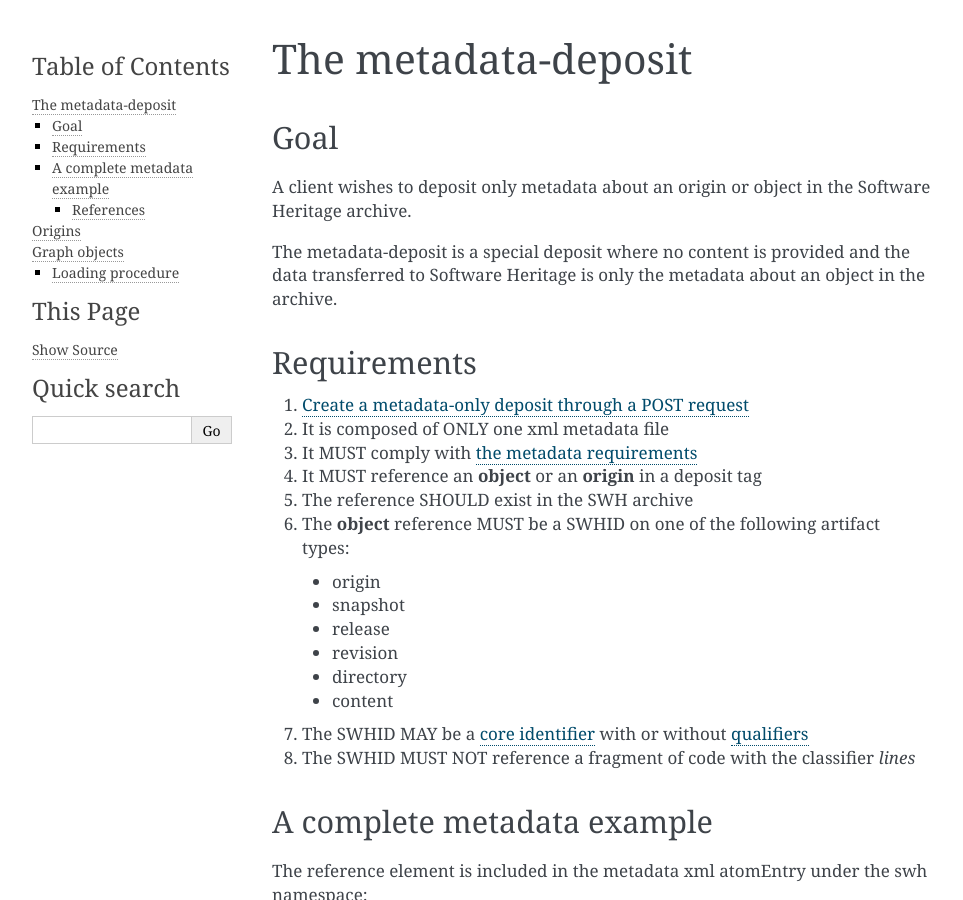
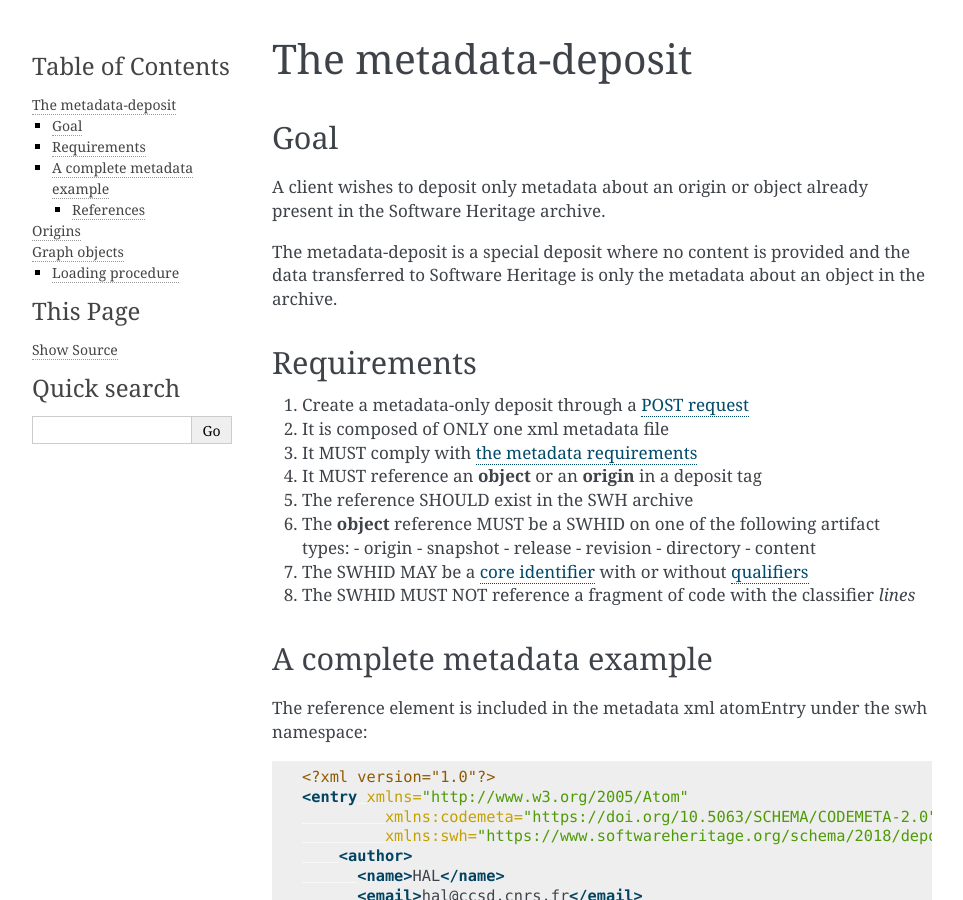
Before and after one commit to SoftwareHeritage/swh-deposit, a Sphinx documentation site: the page built from docs/specs/spec-meta-deposit.rst, in a window 1280 px wide and 900 px high. Shown: the whole window, without its empty margins (148-1111 px from the left). Built offline with Sphinx 7.4.7, drawn with Linux system fonts in a browser that asks for light colours; pages that are not in the unit, such as notebooks, are missing from menus.

Commit message:
Fix the sphinx config
Commit 455d780c did add the:

  extensions = ["sphinx.ext.autosectionlabel"]

which provoques 2 problems:
- previous extensions (from swh.doc) are disabled,
- this autosectionlabel extension does produces a lot of "duplicate label"
  warnings.

So get rid of this line in conf.py and use explicit labels in
spec-meta-deposit.rst.

Also fix an indentation problem in this file.

```diff
--- a/docs/conf.py
+++ b/docs/conf.py
@@ -6,5 +6,3 @@
 django.setup()
 
 from swh.docs.sphinx.conf import *  # NoQA
-
-extensions = ["sphinx.ext.autosectionlabel"]
--- a/docs/endpoints/collection.rst
+++ b/docs/endpoints/collection.rst
@@ -1,3 +1,4 @@
+.. _API-create-deposit:
 Create deposit
 ^^^^^^^^^^^^^^^
 
--- a/docs/metadata.rst
+++ b/docs/metadata.rst
@@ -6,6 +6,8 @@
 When making a software deposit into the SWH archive, one can add
 information describing the software artifact and the software project.
 
+
+.. _metadata-requirements:
 
 Metadata requirements
 ---------------------
--- a/docs/specs/spec-meta-deposit.rst
+++ b/docs/specs/spec-meta-deposit.rst
@@ -3,8 +3,9 @@
 
 Goal
 ----
-A client wishes to deposit only metadata about an origin or object in the
-Software Heritage archive.
+
+A client wishes to deposit only metadata about an origin or object already
+present in the Software Heritage archive.
 
 The metadata-deposit is a special deposit where no content is
 provided and the data transferred to Software Heritage is only
@@ -13,18 +14,18 @@
 Requirements
 ------------
 
-1. :ref:`Create a metadata-only deposit through a POST request<Create deposit>`
+1. Create a metadata-only deposit through a :ref:`POST request<API-create-deposit>`
 2. It is composed of ONLY one xml metadata file
-3. It MUST comply with :ref:`the metadata requirements<Metadata Requirements>`
+3. It MUST comply with :ref:`the metadata requirements<metadata-requirements>`
 4. It MUST reference an **object** or an **origin** in a deposit tag
 5. The reference SHOULD exist in the SWH archive
 6. The **object** reference MUST be a SWHID on one of the following artifact types:
- - origin
- - snapshot
- - release
- - revision
- - directory
- - content
+   - origin
+   - snapshot
+   - release
+   - revision
+   - directory
+   - content
 7. The SWHID MAY be a `core identifier`_ with or without `qualifiers`_
 8. The SWHID MUST NOT reference a fragment of code with the classifier `lines`
 
```
